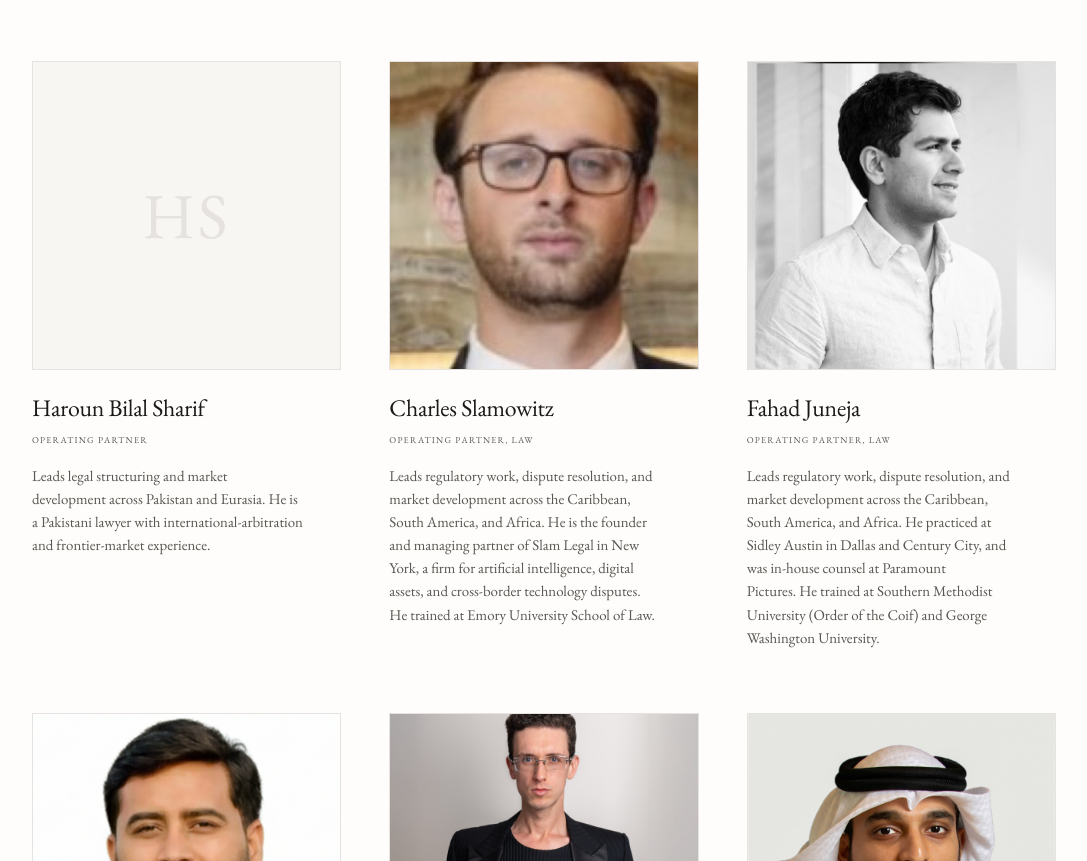
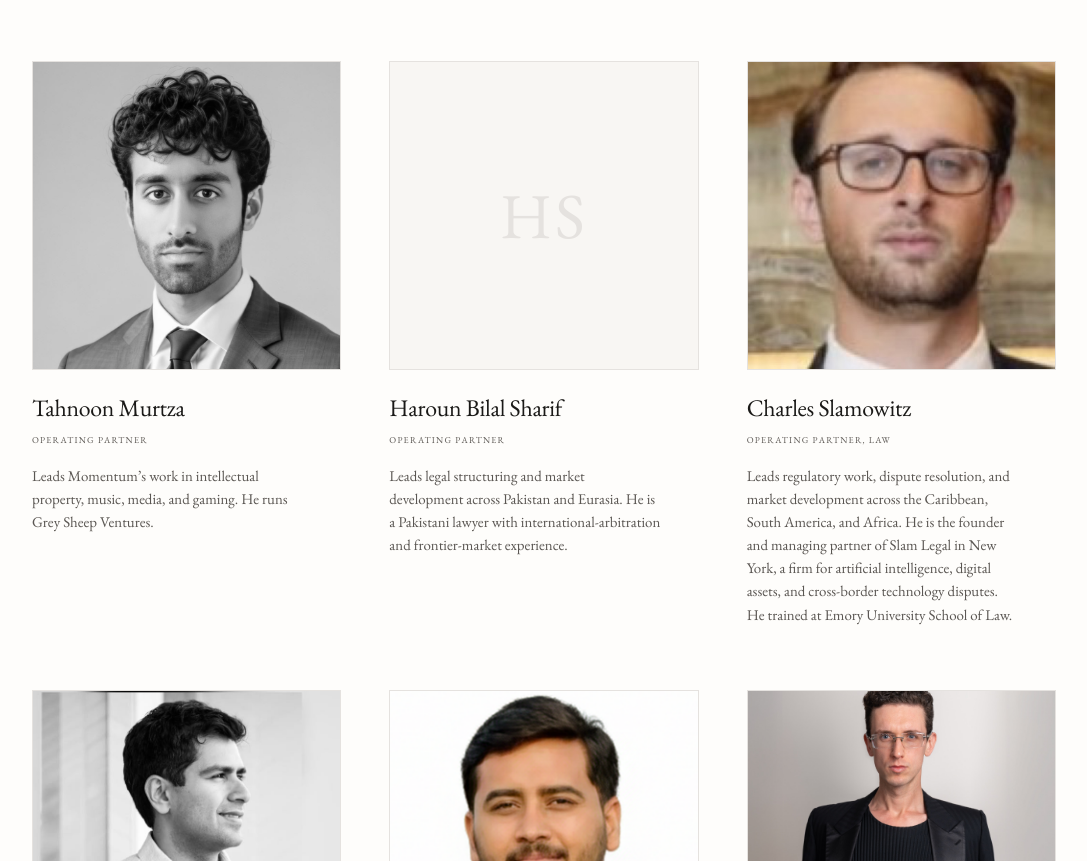
Before and after one commit to momentum-sez/momentum.inc, a plain HTML site: page team.html in a window 1280 px wide. Shown: the part 2576-3437 px from the top of the page, without its empty margins (91-1178 px from the left). Drawn offline with nearby package versions, Linux system fonts and the light colour scheme; a web font is replaced by a local one.

Commit message:
Team page: add Tahnoon Murtza, Operating Partner

```diff
--- a/team.html
+++ b/team.html
@@ -184,6 +184,13 @@
                         </div>
 
                         <div class="team-card">
+                            <div class="team-portrait" data-initials="TM"><img src="/team/tahnoon-murtza.jpg" alt="Tahnoon Murtza" width="880" height="880" loading="lazy"></div>
+                            <h2 class="team-card-name">Tahnoon Murtza</h2>
+                            <p class="team-card-role">Operating Partner</p>
+                            <p class="team-card-bio">Leads Momentum&rsquo;s work in intellectual property, music, media, and gaming. He runs Grey Sheep Ventures.</p>
+                        </div>
+
+                        <div class="team-card">
                             <div class="team-portrait" data-initials="HS"></div>
                             <h2 class="team-card-name">Haroun Bilal Sharif</h2>
                             <p class="team-card-role">Operating Partner</p>
```
Also changed, not shown: team/tahnoon-murtza.jpg (added).
